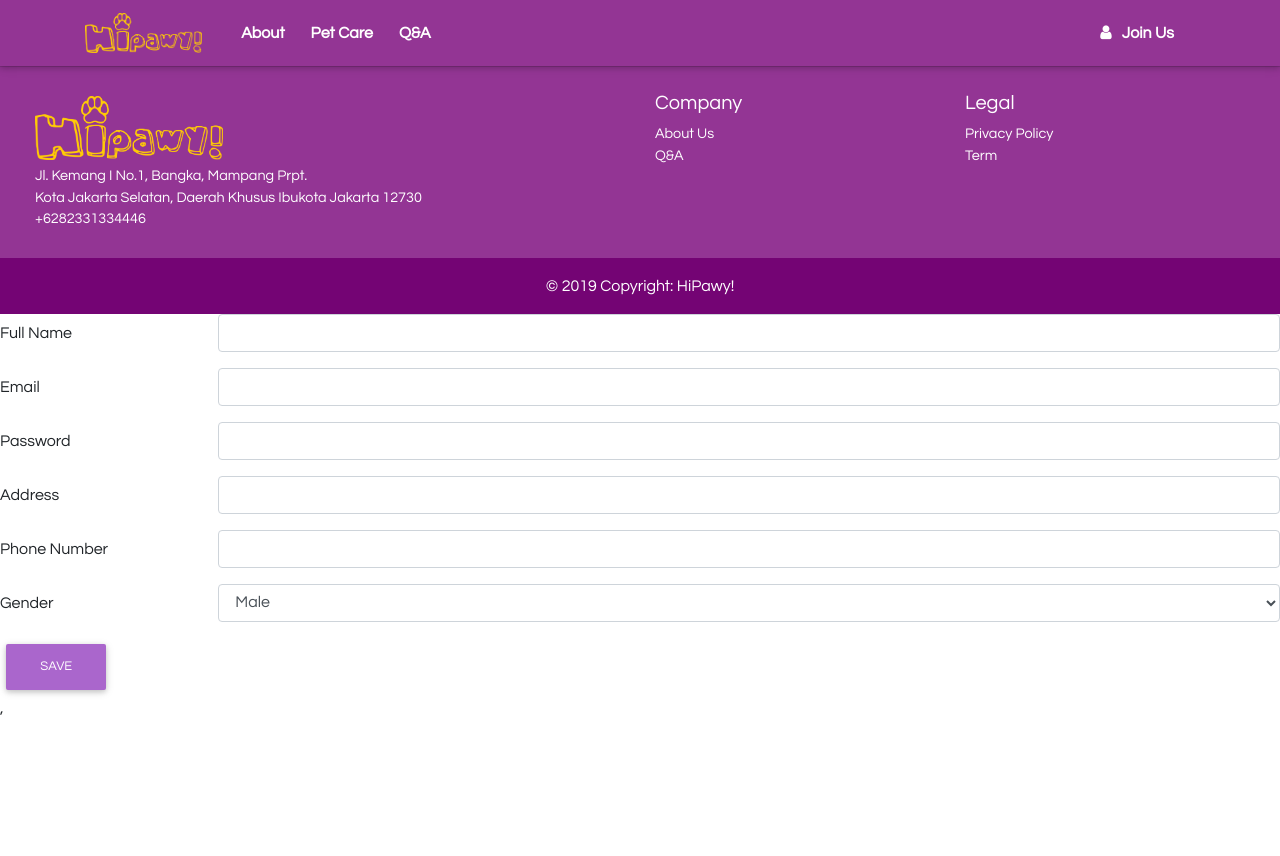
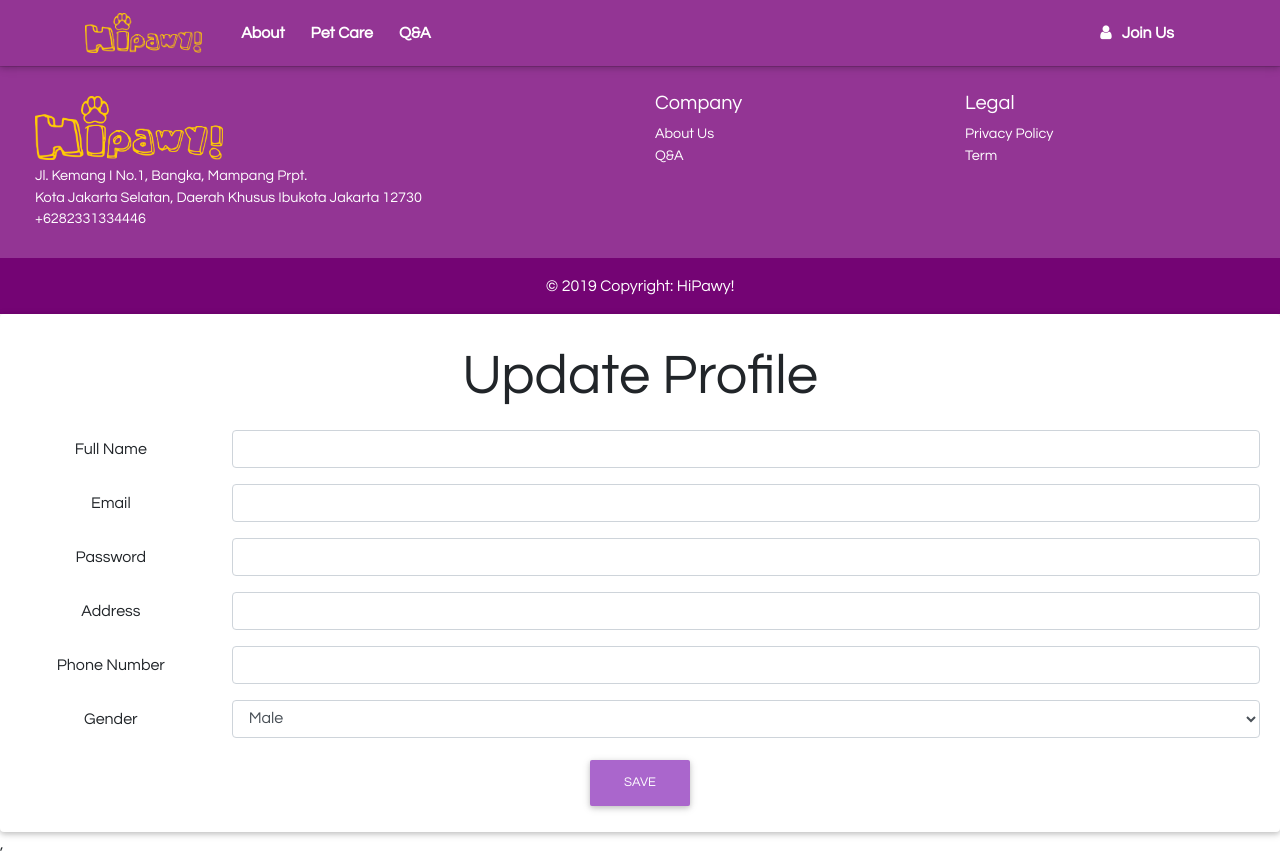
Before and after one commit to hipawy/hipawy-frontend, a React (Create React App) app: page /PetCare in a window 1280 px wide. Before the commit the page ends 800 px from the top, so only its background shows below. Built offline with nearby package versions, Linux system fonts and the light colour scheme.

Commit message:
styling updtae user

```diff
--- a/src/components/UserSetting/index.js
+++ b/src/components/UserSetting/index.js
@@ -5,7 +5,7 @@ import UserUpdate from "./UserUpdate";
 
 const Title = styled(CardTitle)`
   font-weight: 1200;
-  font-size: 9vh;
+  font-size: 7vh;
 `;
 
 const Cards = styled(CardGroup)`
@@ -15,7 +15,7 @@ const Cards = styled(CardGroup)`
   height: 50%;
 `;
 
-const LoginRegister = props => {
+const UserSetting = props => {
   return (
     <Cards>
       <Card>
@@ -28,4 +28,4 @@ const LoginRegister = props => {
   );
 };
 
-export default LoginRegister;
+export default UserSetting;
--- a/src/views/PetCare.js
+++ b/src/views/PetCare.js
@@ -2,19 +2,20 @@ import React, { Component } from "react";
 // import styled from "styled-components";
 import Header from "../components/Header";
 import Footer from "../components/Footer";
-import UserUpdate from "../components/UserSetting/UserUpdate";
-
+import UserSetting from "../components/UserSetting";
 
 class PetCare extends Component {
   state = {};
   render() {
-    return <div>
-      <Header />
+    return (
+      <div>
+        <Header />
         <Footer />
         <div>
-          <UserUpdate />
+          <UserSetting />
         </div>
-      </div>;
+      </div>
+    );
   }
 }
 
```
Also changed, not shown: 1 other file (tests, documents, lock files or other folders). Lines whose indentation alone changed are shown as unchanged.
